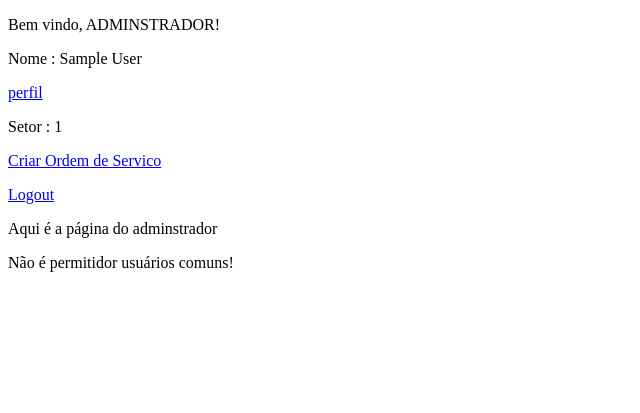
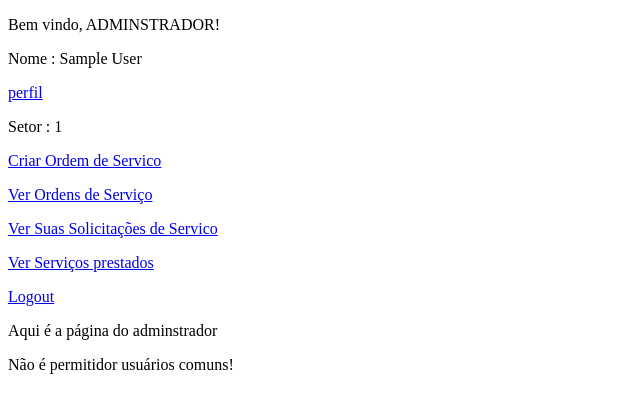
Before and after one commit to flaviocardoso/cbpf, a PHP site: page /cbpf/principal.php in a window 1280 px wide. Shown: the top 413 px of the page, without its empty margins (0-640 px from the left). Run offline with PHP 8.4, Linux system fonts and the light colour scheme; the visitor is signed in with stand-in values (Sample User, id 1).

Commit message:
atualização de página

```diff
--- a/principal.php
+++ b/principal.php
@@ -30,6 +30,9 @@ include("biblio.php");
             }
             ?>
             <p><a href="criar_orderservice.php">Criar Ordem de Servico</a></p>
+            <p><a href="orderserviceporsetor.php">Ver Ordens de Serviço</a></p>
+            <p><a href="solicitante_orderservices.php">Ver Suas Solicitações de Servico</a></p>
+            <p><a href="tecnico_orderservices">Ver Serviços prestados</a></p>
             <p><a href="logout.php">Logout</a></p>
             <?php
             switch ($_SESSION['nivel']) {
```
